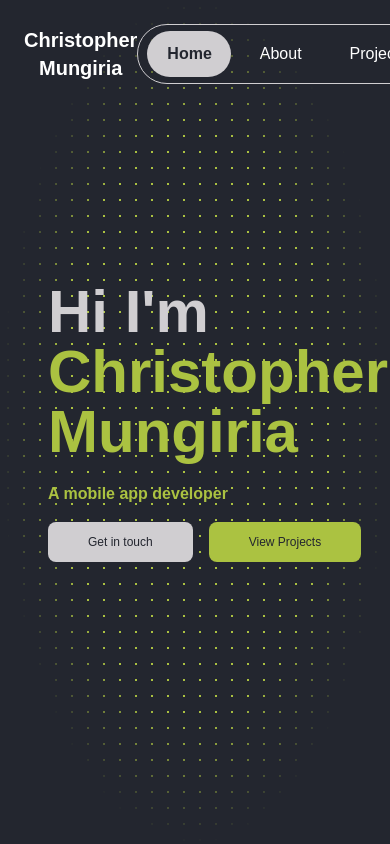
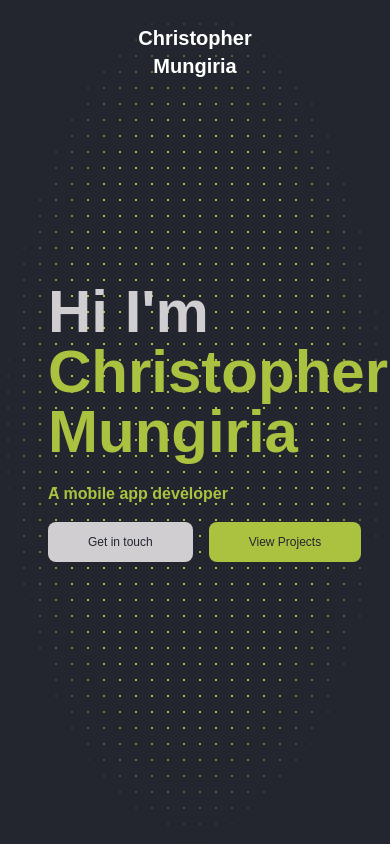
Before and after one commit to ChrisMungiria/react-portfolio, a React (Create React App) app: page / in a window 390 px wide. Shown: the top 844 px of the page. Built offline with nearby package versions, Linux system fonts and the light colour scheme.

Commit message:
feat: responsive Navbar

```diff
--- a/src/components/Navbar.jsx
+++ b/src/components/Navbar.jsx
@@ -44,7 +44,7 @@ const Navbar = () => {
   }, []);
   return (
     <nav
-      className={`fixed w-full bg-transparent flex items-center justify-between p-6 z-30
+      className={`fixed w-full bg-transparent flex items-center sm:justify-between justify-center p-6 z-30
       ${!isAtTop && "bg-primary backdrop-filter backdrop-blur-md"}
       `}
     >
@@ -55,7 +55,7 @@ const Navbar = () => {
       >
         Christopher <br /> Mungiria
       </Link>
-      <div className="flex items-center justify-between border border-primary h-[60px] rounded-full p-[5px] relative">
+      <div className="md:flex items-center hidden justify-between border border-primary h-[60px] rounded-full p-[5px] relative">
         <div
           className="h-4/5 absolute transition-all duration-300 bg-primary rounded-full z-[-1]"
           style={{
@@ -74,7 +74,7 @@ const Navbar = () => {
           />
         ))}
       </div>
-      <Link className="border border-white rounded-full h-[60px] flex items-center justify-center px-8 text-xs text-white hover:underline">
+      <Link className="border border-white rounded-full h-[60px] sm:flex hidden items-center justify-center px-8 text-xs text-white hover:underline">
         Download CV
       </Link>
     </nav>
```
